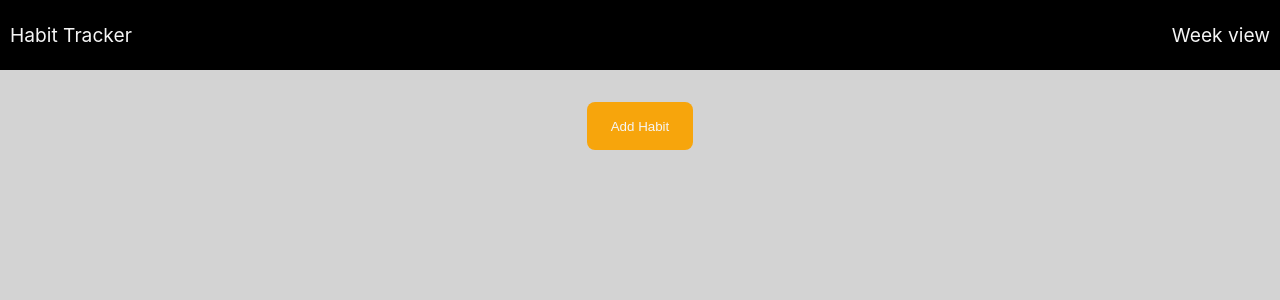
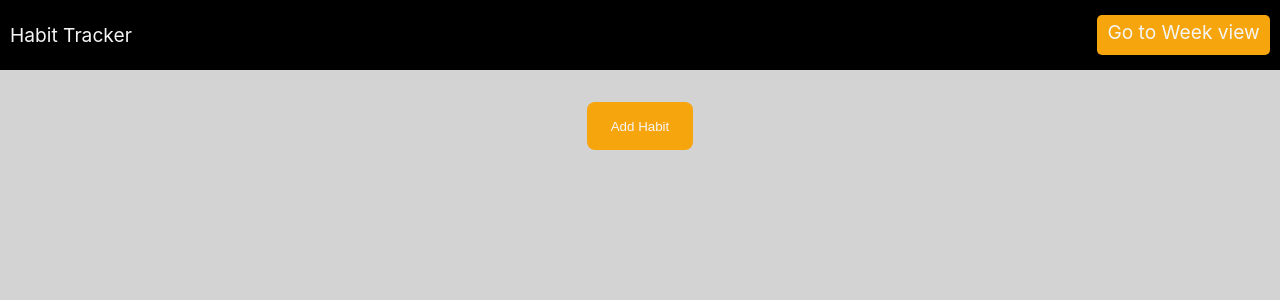
Before and after one commit to Shivaraj777/habit-tracker-app-react, a React (Create React App) app: page / in a window 1280 px wide. Shown: the top 300 px of the page. Built offline with nearby package versions, Linux system fonts and the light colour scheme.

Commit message:
toggling between views

```diff
--- a/src/actions/index.js
+++ b/src/actions/index.js
@@ -8,6 +8,7 @@ export const CLOSE_SET_STATUS_MODAL = 'CLOSE_SET_STATUS_MODAL';
 export const HABIT_STATUS_NONE = 'HABIT_STATUS_NONE';
 export const HABIT_STATUS_DONE = 'HABIT_STATUS_DONE';
 export const HABIT_STATUS_NOTDONE = 'HABIT_STATUS_NOTDONE';
+export const SHOW_WEEK_VIEW = 'SHOW_WEEK_VIEW';
 
 // add habit action creator
 export const addHabit = (habit) => {
@@ -79,3 +80,11 @@ export const setStatusToNotDone = (dayId) => {
     dayId
   }
 }
+
+// action creator to toggle views
+export const goToWeekView = (showWeekView) => {
+  return {
+    type: SHOW_WEEK_VIEW,
+    showWeekView
+  }
+}
--- a/src/components/Navbar.js
+++ b/src/components/Navbar.js
@@ -1,18 +1,39 @@
 import React from 'react';
 import {Link} from 'react-router-dom';
 import styles from '../styles/Navbar.module.css';
+import { connect } from 'react-redux';
+import { goToWeekView } from '../actions';
 
-function Navbar() {
+function Navbar(props) {
+  const {showWeekView} = props;
+
+  const toggleView = (showWeekView) => {
+    props.dispatch(goToWeekView(showWeekView));
+  }
+
   return (
     <div className={styles.nav}>
       <div className={styles.navLeft}>
-        <Link to='/'>Habit Tracker</Link>
+        Habit Tracker
       </div>
       <div className={styles.navRight}>
-        <Link to='/week-view'>Week view</Link>
+        {showWeekView ?
+          <Link to='/'>
+            <p onClick={() => toggleView(!showWeekView)}>Go To Detail view</p>
+          </Link> :
+          <Link to='/week-view'>
+            <p onClick={() => toggleView(!showWeekView)}>Go to Week view</p>
+          </Link>
+        }
       </div>
     </div>
   )
 }
 
-export default Navbar;
+function mapStateToProps(state){
+  return state;
+}
+
+const ConnectedNavbarComponent = connect(mapStateToProps)(Navbar);
+
+export default ConnectedNavbarComponent;
--- a/src/reducers/index.js
+++ b/src/reducers/index.js
@@ -1,9 +1,10 @@
-import { ADD_HABIT, CLOSE_ADD_HABIT_MODAL, CLOSE_SET_STATUS_MODAL, DELETE_HABIT, HABIT_STATUS_DONE, HABIT_STATUS_NONE, HABIT_STATUS_NOTDONE, SHOW_ADD_HABIT_MODAL, SHOW_SET_STATUS_MODAL } from "../actions";
+import { ADD_HABIT, CLOSE_ADD_HABIT_MODAL, CLOSE_SET_STATUS_MODAL, DELETE_HABIT, HABIT_STATUS_DONE, HABIT_STATUS_NONE, HABIT_STATUS_NOTDONE, SHOW_ADD_HABIT_MODAL, SHOW_SET_STATUS_MODAL, SHOW_WEEK_VIEW } from "../actions";
 
 // set the initial state for habits
 const initialHabitState = {
     habits: [],
-    showModal: false
+    showModal: false,
+    showWeekView: false
 }
 
 // habits reducer
@@ -47,6 +48,12 @@ export function habits(state = initialHabitState, action){
         showModal: false
       }
 
+    case SHOW_WEEK_VIEW:
+      return{
+        ...state,
+        showWeekView: action.showWeekView
+      }
+
     case HABIT_STATUS_NONE:
       const tempHabits1 = state.habits;
       for(let i=0;i<tempHabits1.length;i++){
--- a/src/styles/Navbar.module.css
+++ b/src/styles/Navbar.module.css
@@ -26,3 +26,19 @@
     color: whitesmoke;
     font-size: larger;
   }
+
+  .navRight p{
+    height: 2.5rem;
+    width: 9em;
+    box-sizing: border-box;
+    text-align: center;
+    padding-top: 5px;
+    border: none;
+    border-radius: 5px;
+    background-color: rgb(247, 165, 12);;
+  }
+
+  .navRight p:hover{
+    cursor: pointer;
+    background-color: rgb(247, 135, 12);
+  }
```
